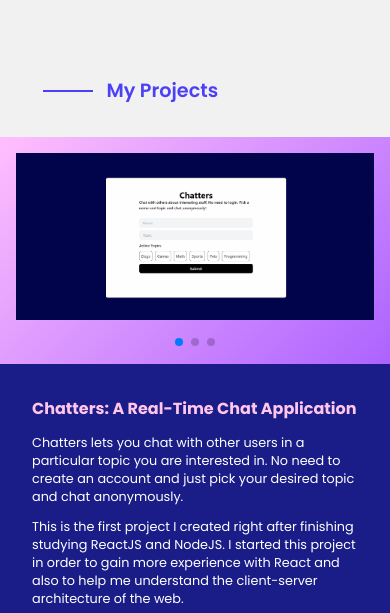
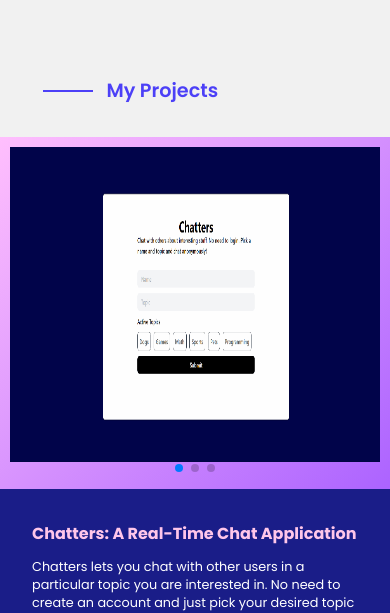
Before and after one commit to JL-08/JL-08.github.io, a plain HTML site: page index.html in a window 390 px wide. Shown: the part 2640-3253 px from the top of the page. Drawn offline with nearby package versions, Linux system fonts and the light colour scheme.

Commit message:
fix: carousel not displaying properly in small devices

```diff
--- a/style.css
+++ b/style.css
@@ -1082,7 +1082,7 @@ Project Section
   .proj-preview {
     position: unset;
     width: 100%;
-    height: 100%;
+    height: 30em;
   }
   .pa-5 {
     padding: 5em 0 0 0;
@@ -1110,11 +1110,6 @@ Project Section
     display: none;
   }
 
-  .swiper-pagination {
-    position: relative;
-    top: 5px;
-  }
-
   .tech-used {
     padding: 10px;
     border-radius: 10px;
@@ -1122,6 +1117,15 @@ Project Section
 }
 
 @media only screen and (max-width: 640px) {
+  .proj-preview {
+    height: 22em;
+    padding: 10px;
+  }
+
+  .swiper-pagination {
+    margin-top: 5px;
+  }
+
   .proj-info h1 {
     font-size: 1rem;
   }
```
